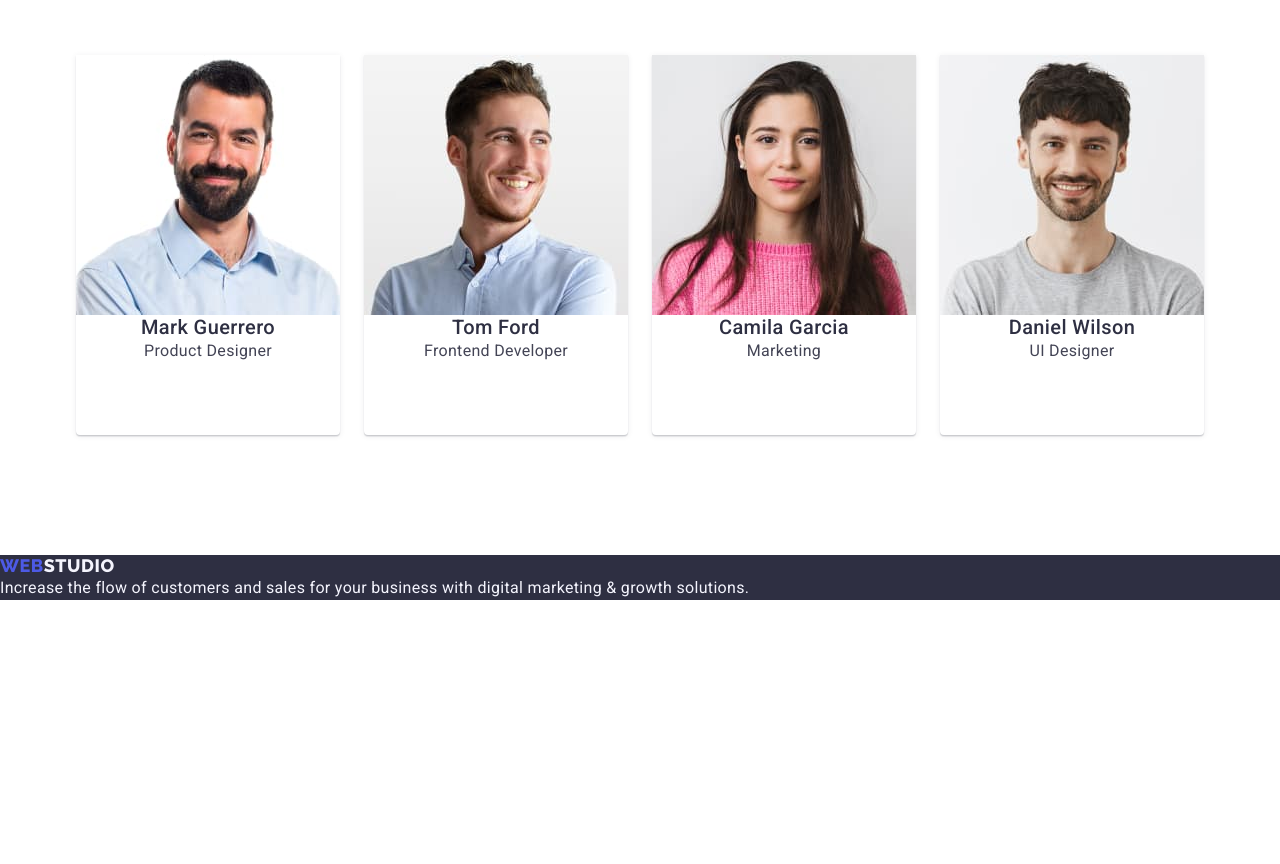
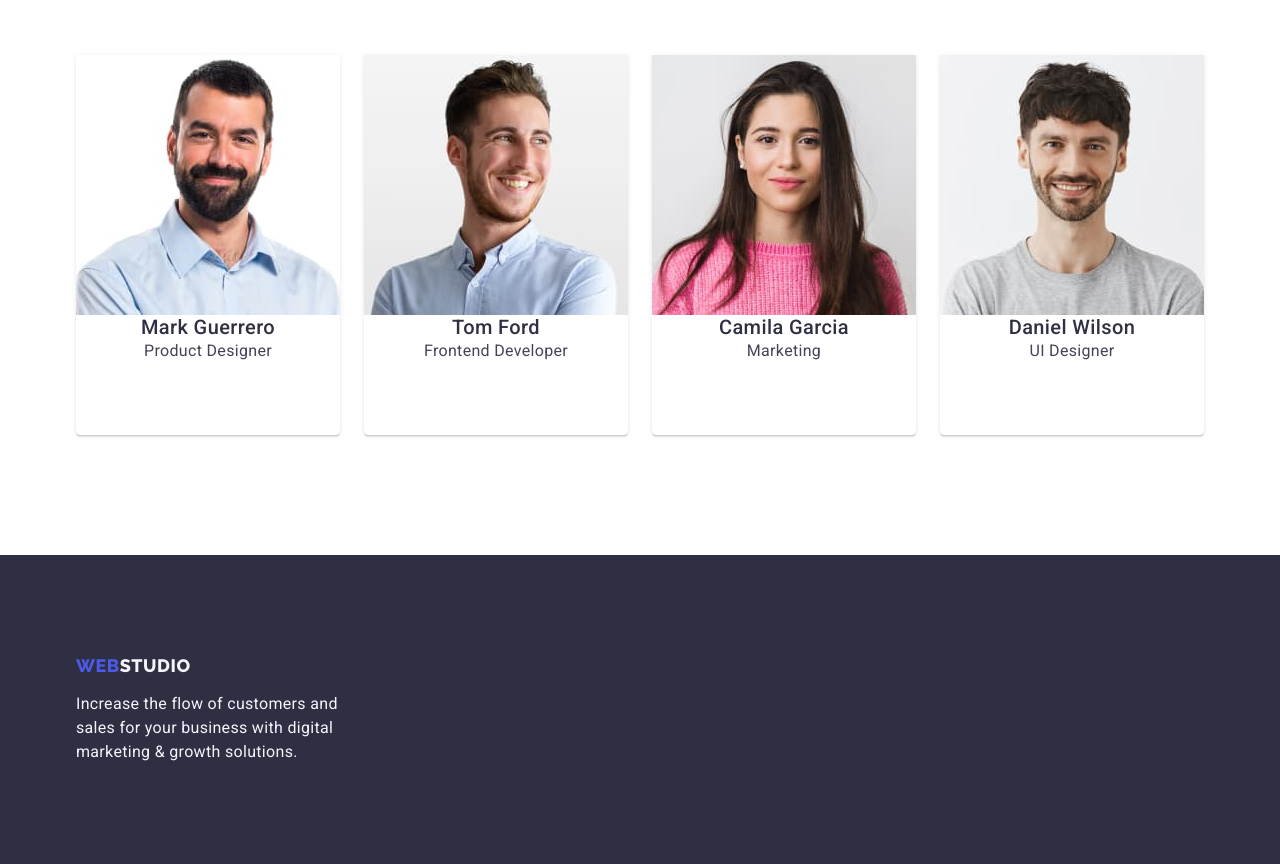
Before and after one commit to Alex8804/goit-markup-hw-03, a plain HTML site: page index.html in a window 1280 px wide. Shown: the part 1750-2614 px from the top of the page. Before the commit the page ends 2350 px from the top, so only its background shows below. Drawn offline with nearby package versions, Linux system fonts and the light colour scheme.

Commit message:
css main sections and footer

```diff
--- a/css/style.css
+++ b/css/style.css
@@ -101,10 +101,8 @@ body {
   letter-spacing: 0.03em;
   text-transform: uppercase;
   color: #4d5ae5;
-
   display: flex;
   align-items: center;
-
   margin-right: 76px;
 }
 .logotype-right {
@@ -153,12 +151,20 @@ body {
   background: #2e2f42;
 }
 
+.footer-logotype {
+  padding-top: 100px;
+  margin-bottom: 16px;
+}
+
 .footer-desc {
   font-family: var(--primary-font);
   font-size: 16px;
   line-height: 1.5;
   letter-spacing: 0.02em;
   color: #f4f4fd;
+
+  padding-bottom: 100px;
+  width: 264px;
 }
 
 .footer-logotype-right {
@@ -281,7 +287,7 @@ body {
 .team-list {
   display: flex;
   flex-wrap: wrap;
-  gap: 24px ;
+  gap: 24px;
 }
 
 .team-title {
--- a/index.html
+++ b/index.html
@@ -154,12 +154,18 @@
     <!-- ============================FOOTER============================ -->
 
     <footer class="footer">
-        <a class="link logotype" href="./index.html">Web
-            <span class="footer-logotype-right">Studio</span></a>
-        <p class="footer-desc">Increase the flow of customers and
-            sales for your business with digital
-            marketing & growth solutions.
-        </p>
+        <div class="container ">
+            <div class="footer-container">
+                <a class="link logotype footer-logotype" href="./index.html">Web
+                    <span class="footer-logotype-right">Studio</span></a>
+                <p class="footer-desc">Increase the flow of customers and
+                    sales for your business with digital
+                    marketing & growth solutions.
+                </p>
+            </div>
+
+        </div>
+
     </footer>
 </body>
 
```
